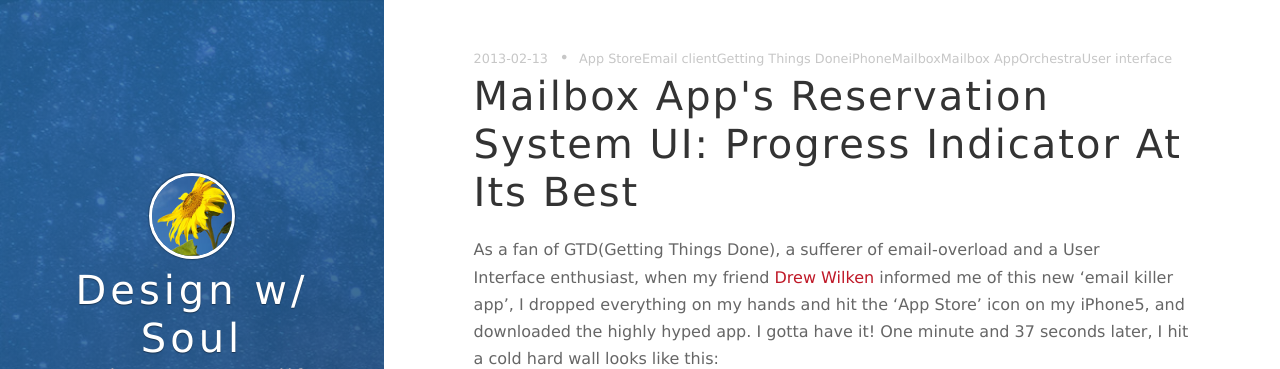
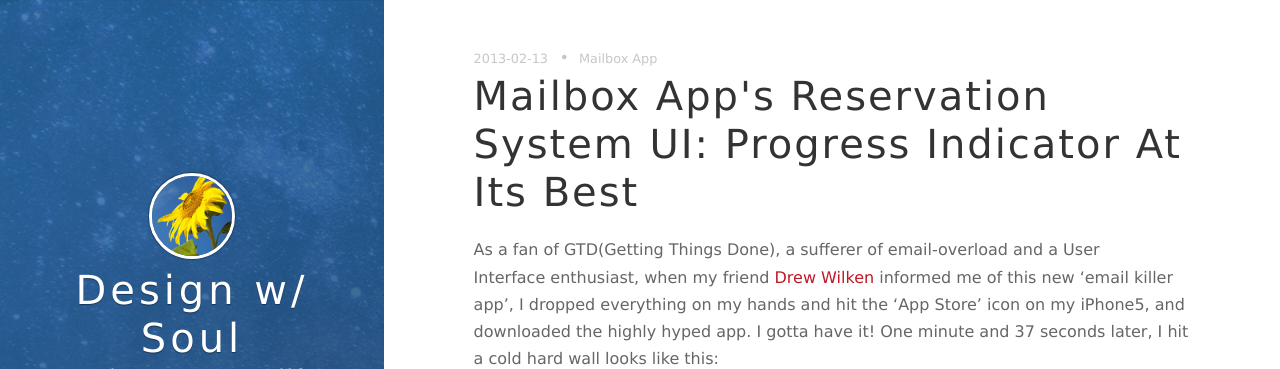
Before and after one commit to lymenlee/mucraft, a Jekyll site: the page built from _posts/2013-02-13-mailbox-apps-ui.markdown, in a window 1280 px wide and 900 px high, cut to the strip 0-369 px from the top of the window. Built offline with Jekyll 4.4.1, drawn with Linux system fonts in a browser that asks for light colours; nearby versions of some CDN libraries; comment, search, counter and statistics services are not loaded; part of the change alters nothing that is shown.

Commit message:
Update 2013-02-13-mailbox-apps-ui.markdown

```diff
--- a/_posts/2013-02-13-mailbox-apps-ui.markdown
+++ b/_posts/2013-02-13-mailbox-apps-ui.markdown
@@ -1,28 +1,22 @@
 ---
 author: mountainwalker
 comments: true
-date: 2013-02-13 04:31:59+00:00
+date: 2013-02-13T04:31:59.000Z
 layout: post
-link: https://linwangge.wordpress.com/2013/02/12/mailbox-apps-ui/
+link: 'https://linwangge.wordpress.com/2013/02/12/mailbox-apps-ui/'
 slug: mailbox-apps-ui
 title: 'Mailbox App''s Reservation System UI: Progress Indicator At Its Best'
 wordpress_id: 937
 categories:
-- Anything Apple
-- Design
-- iOS
-- Tech Trends
-- UI/UX
-- UICraft
+  - Anything Apple
+  - Design
+  - iOS
+  - Tech Trends
+  - UI/UX
+  - UICraft
 tags:
-- App Store
-- Email client
-- Getting Things Done
-- iPhone
-- Mailbox
-- Mailbox App
-- Orchestra
-- User interface
+  - Mailbox App
+published: true
 ---
 
 As a fan of GTD(Getting Things Done), a sufferer of email-overload and a User Interface enthusiast, when my friend [Drew Wilken](http://drewwilken.wordpress.com/) informed me of this new 'email killer app', I dropped everything on my hands and hit the 'App Store' icon on my iPhone5, and downloaded the highly hyped app. I gotta have it! One minute and 37 seconds later, I hit a cold hard wall looks like this:
```
